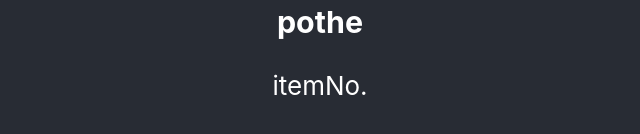
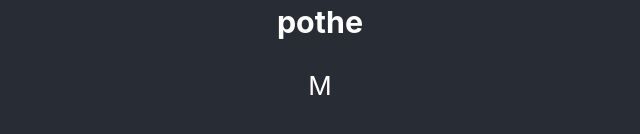
Before and after one commit to Pothe/mern-stack, a React (Create React App) app in the folder voting_app/: page / in a window 1280 px wide. Shown: the part 510-644 px from the top of the page, without its empty margins (320-960 px from the left). Built offline with nearby package versions, Linux system fonts and the light colour scheme.

Commit message:
Update Products.js

```diff
--- a/voting_app/src/Voting/ProductLIst/Products.js
+++ b/voting_app/src/Voting/ProductLIst/Products.js
@@ -8,8 +8,9 @@
           <>
       <div className="flex-grow">
         <h3 className="text-lg font-semibold text-gray-800">{item.name}</h3>
-        <p className="text-sm text-gray-500 mb-1">itemNo.</p>
+        <p className="text-sm text-gray-500 mb-1">{item.sex}</p>
         <p className="text-xs text-gray-600">
+            {item.description}
 
         </p>
       </div>
```
